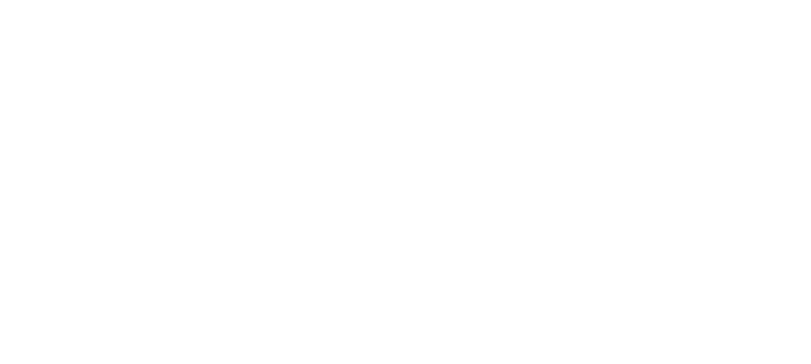
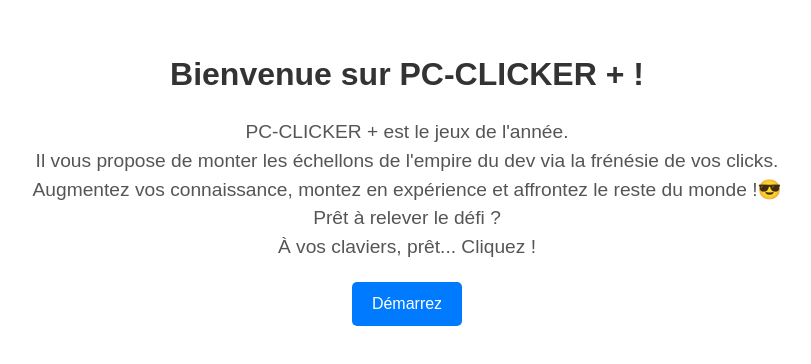
Before and after one commit to ThibaultFontaine/pc-clicker-plus, a Vue app: page /welcome in a window 1280 px wide. Before the commit this address had no page. Shown: the top 364 px of the page, without its empty margins (233-1044 px from the left). Built offline with nearby package versions, Linux system fonts and the light colour scheme.

Commit message:
Création page d'accueil

```diff
--- a/src/router/index.ts
+++ b/src/router/index.ts
@@ -22,6 +22,11 @@ const router = createRouter({
       name: 'game',
       component: () => import('../views/GameView.vue'),
     },
+    {
+      path: '/welcome',
+      name: 'welcome',
+      component: () => import('../views/WelcomeView.vue'),
+    },
   ],
 })
 
--- /dev/null
+++ b/src/views/WelcomeView.vue
@@ -0,0 +1,51 @@
+<script setup lang="ts">
+const startClick = ()=> { alert("Vous avez cliqué sur le bouton !");}
+</script>
+
+<template>
+    <div class="welcome-view">
+        <h1 class="title">Bienvenue sur PC-CLICKER + !</h1>
+        <p class="description">PC-CLICKER + est le jeux de l'année.<br>
+            Il vous propose de monter les échellons de l'empire du dev via la frénésie de vos clicks.<br>
+            Augmentez vos connaissance, montez en expérience et affrontez le reste du monde !😎<br>
+            Prêt à relever le défi ?<br>
+            À vos claviers, prêt... Cliquez !</p>
+        <button class="action-button" @click="startClick">Démarrez</button>
+    </div>
+</template>
+
+
+
+<style scoped>
+.welcome-view {
+    text-align: center;
+    margin: 50px;
+    font-family: Arial, sans-serif;
+}
+
+.title {
+    font-size: 2em;
+    color: #333;
+}
+
+.description {
+    margin: 20px 0;
+    font-size: 1.2em;
+    color: #555;
+}
+
+.action-button {
+    padding: 10px 20px;
+    font-size: 1em;
+    color: white;
+    background-color: #007BFF;
+    border: none;
+    border-radius: 5px;
+    cursor: pointer;
+    transition: background-color 0.3s ease;
+}
+
+.action-button:hover {
+    background-color: #0056b3;
+}
+</style>
```
